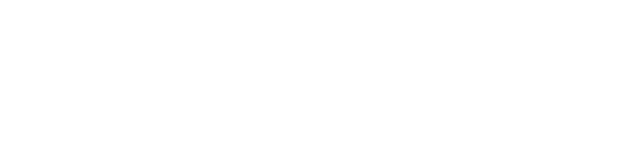
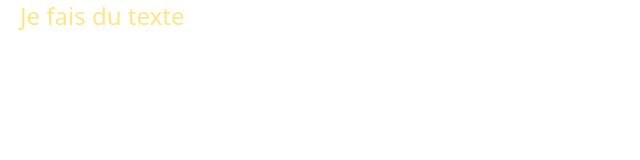
Before and after one commit to NgohBuilds/FintrackApp, a website: page FinTrackApp/src/UI/index.html in a window 1280 px wide. Shown: the whole page, without its empty margins (0-640 px from the left). Drawn offline with Linux system fonts and the light colour scheme.

Commit message:
Clean architecture modeling

```diff
--- /dev/null
+++ b/FinTrackApp/package.json
@@ -0,0 +1,6 @@
+{
+  "dependencies": {
+    "@tailwindcss/cli": "^4.1.18",
+    "tailwindcss": "^4.1.18"
+  }
+}
--- a/FinTrackApp/src/UI/index.html
+++ b/FinTrackApp/src/UI/index.html
@@ -3,11 +3,11 @@
 <head>
     <meta charset="UTF-8">
     <meta name="viewport" content="width=device-width, initial-scale=1.0">
-    <link rel="stylesheet" href="">
+    <link rel="stylesheet" href="./output.css">
     <title>FintrackAPP</title>
 </head>
 <body>
-
+    <h1 class=" text-2xl text-amber-200 pl-5">Je fais du texte</h1>
     <script src="../main.js"></script>
 </body>
 </html>
--- /dev/null
+++ b/FinTrackApp/src/UI/input.css
@@ -0,0 +1 @@
+@import "tailwindcss";
```
Also changed, not shown: FinTrackApp/Readme.md, FinTrackApp/src/UI/output.css (added), 1 other file.
